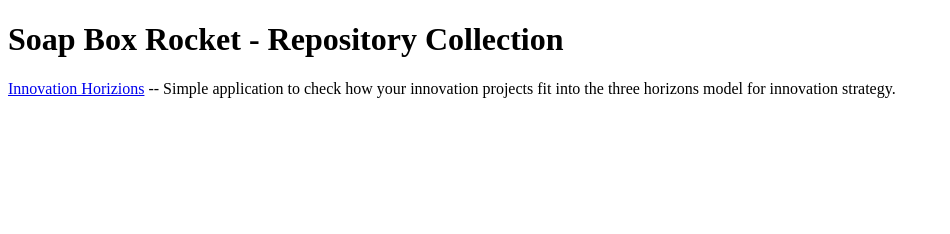
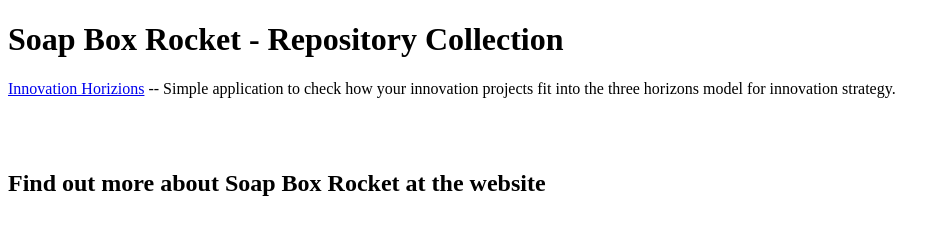
Before and after one commit to SoapBoxRocket/SoapBoxRocket.github.io, a plain HTML site: page index.html in a window 1280 px wide. Shown: the whole page, without its empty margins (0-950 px from the left). Drawn offline with Linux system fonts and the light colour scheme.

Commit message:
Update index.html

```diff
--- a/index.html
+++ b/index.html
@@ -3,5 +3,8 @@
 <body>
 <h1>Soap Box Rocket - Repository Collection</h1>
   <p><a href="https://soapboxrocket.github.io/InnovationHorizons/">Innovation Horizions</a> -- Simple application to check how your innovation projects fit into the three horizons model for innovation strategy.</p>
-</body>
+  <br>
+  <br>
+<h2>Find out more about Soap Box Rocket at the website <a href="http://www.soapboxrocket.com>http://www.soapboxrocket.com</a></h2>
+  </body>
 </html>
```
